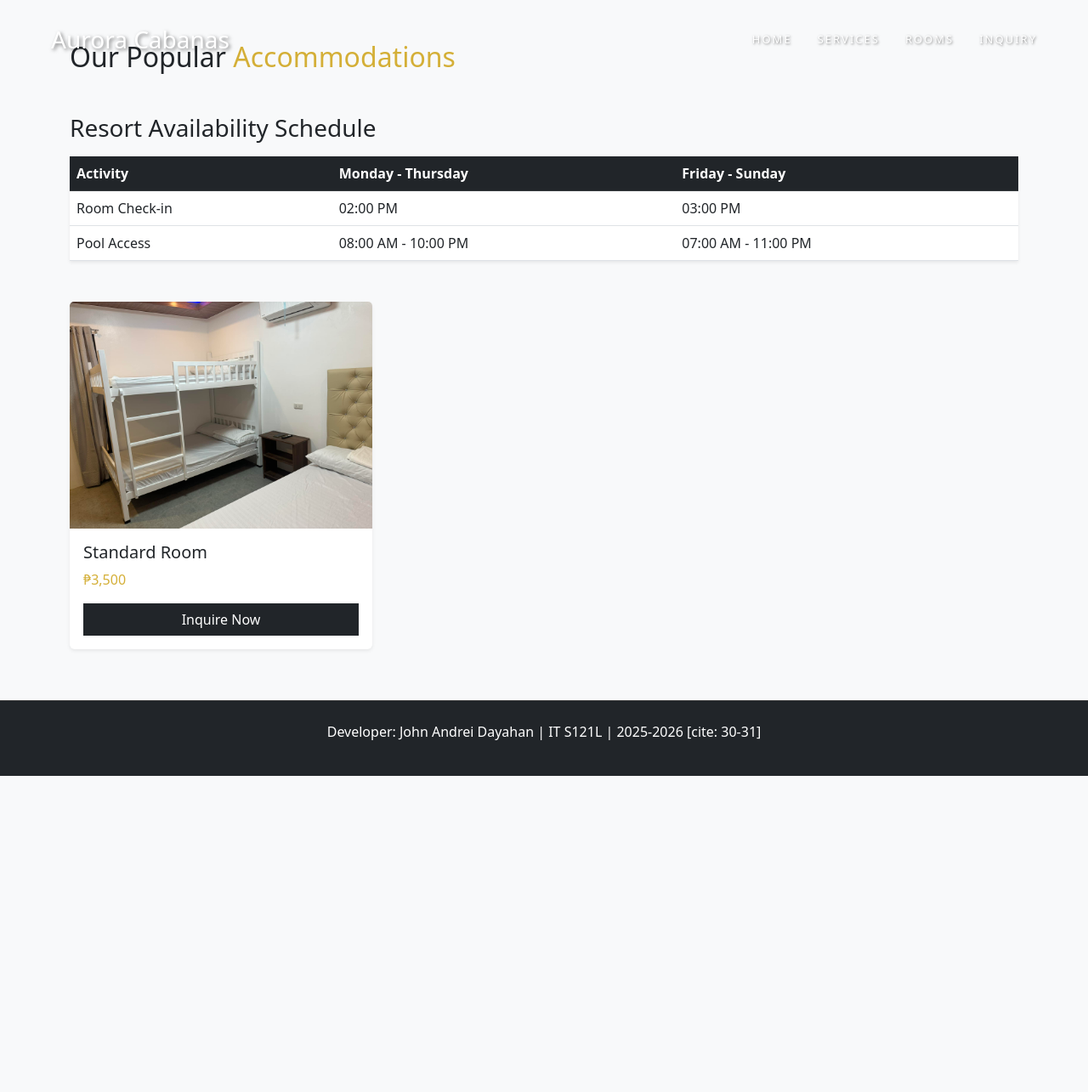
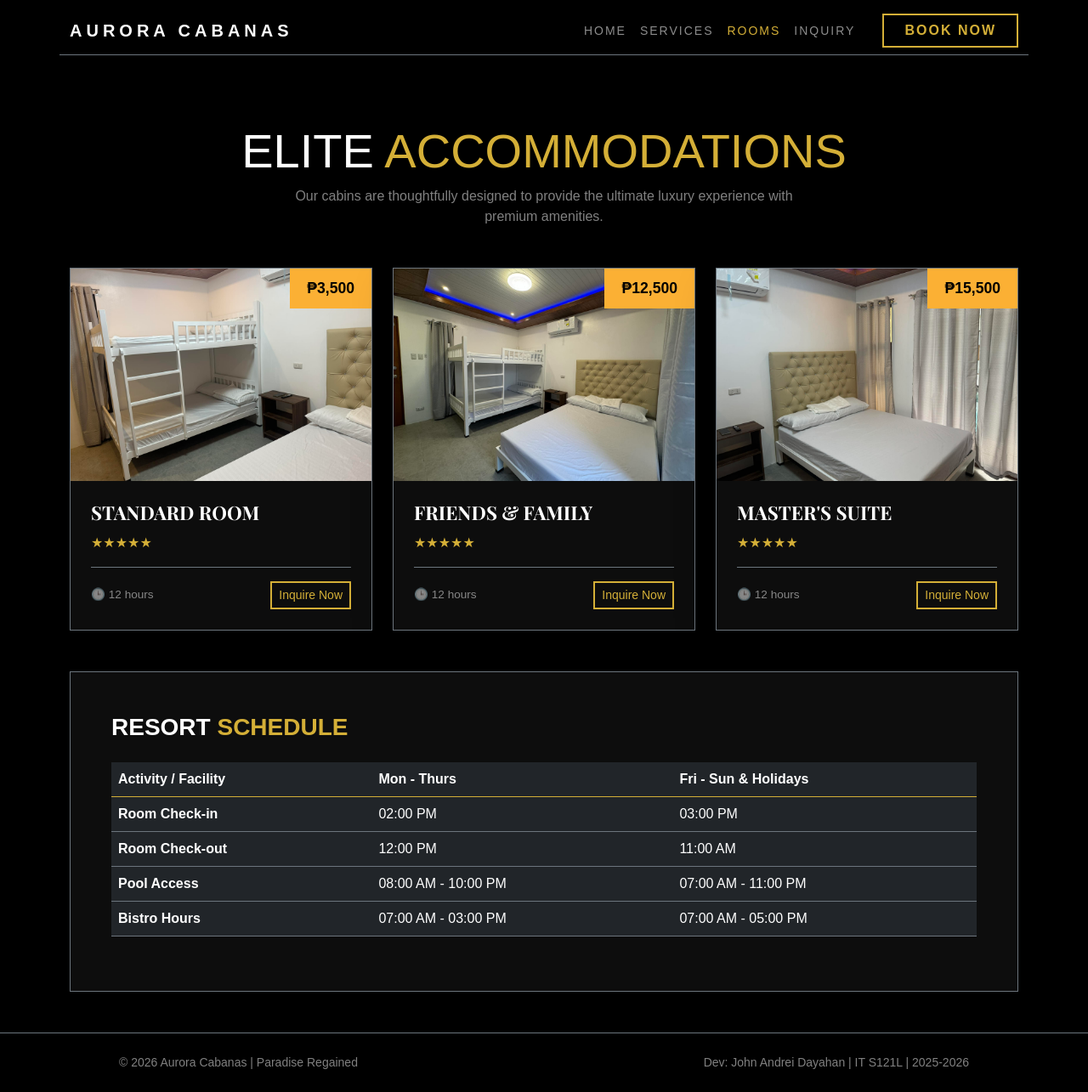
Before and after one commit to ANDWREI/Resort, a plain HTML site: page rooms.html in a window 1280 px wide. Shown: the whole page at 85% size. Before the commit the page ends 913 px from the top, so only its background shows below. Drawn offline with nearby package versions, Linux system fonts and the light colour scheme.

Commit message:
Update rooms.html

```diff
--- a/rooms.html
+++ b/rooms.html
@@ -2,66 +2,151 @@
 <html lang="en">
 <head>
     <meta charset="UTF-8">
+    <meta name="viewport" content="width=device-width, initial-scale=1.0">
     <title>Rooms & Suites | Aurora Cabanas</title>
-    <link href="https://fonts.googleapis.com/css2?family=Playfair+Display:wght@400;700&display=swap" rel="stylesheet">
+    <link href="https://fonts.googleapis.com/css2?family=Playfair+Display:wght@400;700&family=Inter:wght@300;400;900&display=swap" rel="stylesheet">
+    <link href="https://cdn.jsdelivr.net/npm/bootstrap@5.3.0/dist/css/bootstrap.min.css" rel="stylesheet">
     <link rel="stylesheet" href="style.css">
-    <link href="https://cdn.jsdelivr.net/npm/bootstrap@5.3.0/dist/css/bootstrap.min.css" rel="stylesheet">
 </head>
-<body class="bg-light">
-    <header>
-        <h1>Aurora Cabanas</h1>
-        <nav>
-            <a href="index.html">Home</a>
-            <a href="services.html">Services</a>
-            <a href="rooms.html" class="active">Rooms</a>
-            <a href="contact.html">Inquiry</a>
-        </nav>
-    </header>
+<body class="bg-black text-white pt-5">
 
-    <div class="container my-5">
-        <h2 class="section-title mb-5">Our Popular <span style="color:#d4af37">Accommodations</span></h2>
+    <nav class="navbar navbar-expand-lg navbar-dark fixed-top transition-nav py-3">
+        <div class="container border-bottom border-secondary pb-2">
+            <a class="navbar-brand fw-bold text-uppercase" href="index.html" style="letter-spacing: 5px;">Aurora Cabanas</a>
+            <button class="navbar-toggler" type="button" data-bs-toggle="collapse" data-bs-target="#navbarNav">
+                <span class="navbar-toggler-icon"></span>
+            </button>
+            <div class="collapse navbar-collapse" id="navbarNav">
+                <ul class="navbar-nav ms-auto text-uppercase small align-items-center">
+                    <li class="nav-item"><a class="nav-link" href="index.html">Home</a></li>
+                    <li class="nav-item"><a class="nav-link" href="services.html">Services</a></li>
+                    <li class="nav-item"><a class="nav-link active text-gold" href="rooms.html">Rooms</a></li>
+                    <li class="nav-item"><a class="nav-link" href="contact.html">Inquiry</a></li>
+                    <li class="nav-item ms-lg-4">
+                        <a class="btn btn-outline-gold rounded-0 px-4 fw-bold" href="contact.html">BOOK NOW</a>
+                    </li>
+                </ul>
+            </div>
+        </div>
+    </nav>
 
-        <div class="mb-5">
-            <h3 class="mb-3">Resort Availability Schedule</h3>
-            <table class="table table-hover shadow-sm bg-white">
-                <thead class="table-dark">
-                    <tr>
-                        <th>Activity</th>
-                        <th>Monday - Thursday</th>
-                        <th>Friday - Sunday</th>
-                    </tr>
-                </thead>
-                <tbody>
-                    <tr>
-                        <td>Room Check-in</td>
-                        <td>02:00 PM</td>
-                        <td>03:00 PM</td>
-                    </tr>
-                    <tr>
-                        <td>Pool Access</td>
-                        <td>08:00 AM - 10:00 PM</td>
-                        <td>07:00 AM - 11:00 PM</td>
-                    </tr>
-                </tbody>
-            </table>
+    <div class="container my-5 pt-5">
+        <div class="text-center mb-5">
+            <h2 class="display-4 fw-black text-uppercase">Elite <span class="text-gold">Accommodations</span></h2>
+            <p class="text-white-50 mx-auto" style="max-width: 600px;">Our cabins are thoughtfully designed to provide the ultimate luxury experience with premium amenities.</p>
         </div>
 
-        <div class="row g-4">
-            <div class="col-md-4">
-                <div class="card border-0 shadow-sm">
-                    <img src="room 3.jpg" class="card-img-top" alt="Standard Room">
-                    <div class="card-body">
-                        <h5>Standard Room</h5>
-                        <p class="text-gold">₱3,500</p>
-                        <a href="contact.html" class="btn btn-dark rounded-0 w-100">Inquire Now</a>
+        <div class="row g-4 mb-5">
+            <div class="col-lg-4 col-md-6">
+                <div class="room-card-v2 shadow-lg border border-secondary bg-dark-glass">
+                    <div class="room-img-container overflow-hidden">
+                        <img src="room 3.jpg" class="img-fluid animate-img w-100" alt="Standard Room">
+                        <div class="price-tag">₱3,500</div>
+                    </div>
+                    <div class="room-content-v2 p-4">
+                        <h3 class="text-uppercase fw-bold">Standard Room</h3>
+                        <div class="stars mb-3 text-gold">★★★★★</div>
+                        <div class="room-footer d-flex justify-content-between align-items-center border-top border-secondary pt-3">
+                            <span class="duration text-white-50 small">🕒 12 hours</span>
+                            <a href="contact.html" class="btn btn-outline-gold btn-sm rounded-0">Inquire Now</a>
+                        </div>
                     </div>
                 </div>
             </div>
+
+            <div class="col-lg-4 col-md-6">
+                <div class="room-card-v2 shadow-lg border border-secondary bg-dark-glass">
+                    <div class="room-img-container overflow-hidden">
+                        <img src="room 2.jpg" class="img-fluid animate-img w-100" alt="Friends and Family">
+                        <div class="price-tag">₱12,500</div>
+                    </div>
+                    <div class="room-content-v2 p-4">
+                        <h3 class="text-uppercase fw-bold">Friends & Family</h3>
+                        <div class="stars mb-3 text-gold">★★★★★</div>
+                        <div class="room-footer d-flex justify-content-between align-items-center border-top border-secondary pt-3">
+                            <span class="duration text-white-50 small">🕒 12 hours</span>
+                            <a href="contact.html" class="btn btn-outline-gold btn-sm rounded-0">Inquire Now</a>
+                        </div>
+                    </div>
+                </div>
             </div>
+
+            <div class="col-lg-4 col-md-6">
+                <div class="room-card-v2 shadow-lg border border-secondary bg-dark-glass">
+                    <div class="room-img-container overflow-hidden">
+                        <img src="room 1.jpg" class="img-fluid animate-img w-100" alt="Master's Bedroom">
+                        <div class="price-tag">₱15,500</div>
+                    </div>
+                    <div class="room-content-v2 p-4">
+                        <h3 class="text-uppercase fw-bold">Master's Suite</h3>
+                        <div class="stars mb-3 text-gold">★★★★★</div>
+                        <div class="room-footer d-flex justify-content-between align-items-center border-top border-secondary pt-3">
+                            <span class="duration text-white-50 small">🕒 12 hours</span>
+                            <a href="contact.html" class="btn btn-outline-gold btn-sm rounded-0">Inquire Now</a>
+                        </div>
+                    </div>
+                </div>
+            </div>
+        </div>
+
+        <div class="row mt-5">
+            <div class="col-12">
+                <div class="p-5 border border-secondary bg-dark-glass shadow">
+                    <h3 class="text-uppercase fw-bold mb-4">Resort <span class="text-gold">Schedule</span></h3>
+                    <div class="table-responsive">
+                        <table class="table table-dark table-hover border-secondary">
+                            <thead>
+                                <tr class="text-gold border-bottom border-gold">
+                                    <th>Activity / Facility</th>
+                                    <th>Mon - Thurs</th>
+                                    <th>Fri - Sun & Holidays</th>
+                                </tr>
+                            </thead>
+                            <tbody class="text-white-50">
+                                <tr>
+                                    <td class="text-white fw-bold">Room Check-in</td>
+                                    <td>02:00 PM</td>
+                                    <td>03:00 PM</td>
+                                </tr>
+                                <tr>
+                                    <td class="text-white fw-bold">Room Check-out</td>
+                                    <td>12:00 PM</td>
+                                    <td>11:00 AM</td>
+                                </tr>
+                                <tr>
+                                    <td class="text-white fw-bold">Pool Access</td>
+                                    <td>08:00 AM - 10:00 PM</td>
+                                    <td>07:00 AM - 11:00 PM</td>
+                                </tr>
+                                <tr>
+                                    <td class="text-white fw-bold">Bistro Hours</td>
+                                    <td>07:00 AM - 03:00 PM</td>
+                                    <td>07:00 AM - 05:00 PM</td>
+                                </tr>
+                            </tbody>
+                        </table>
+                    </div>
+                </div>
+            </div>
+        </div>
     </div>
 
-    <footer class="bg-dark text-white py-4 text-center">
-        <p>Developer: John Andrei Dayahan | IT S121L | 2025-2026 [cite: 30-31]</p>
+    <footer class="bg-black py-4 border-top border-secondary mt-5">
+        <div class="container text-center text-md-start">
+            <div class="row text-white-50 small">
+                <div class="col-md-6">© 2026 Aurora Cabanas | Paradise Regained</div>
+                <div class="col-md-6 text-md-end">Dev: John Andrei Dayahan | IT S121L | 2025-2026</div>
+            </div>
+        </div>
     </footer>
+
+    <script>
+        window.onscroll = function() {
+            var nav = document.querySelector('.transition-nav');
+            if (window.pageYOffset > 50) { nav.classList.add('nav-scrolled'); }
+            else { nav.classList.remove('nav-scrolled'); }
+        };
+    </script>
+    <script src="https://cdn.jsdelivr.net/npm/bootstrap@5.3.0/dist/js/bootstrap.bundle.min.js"></script>
 </body>
 </html>
```
